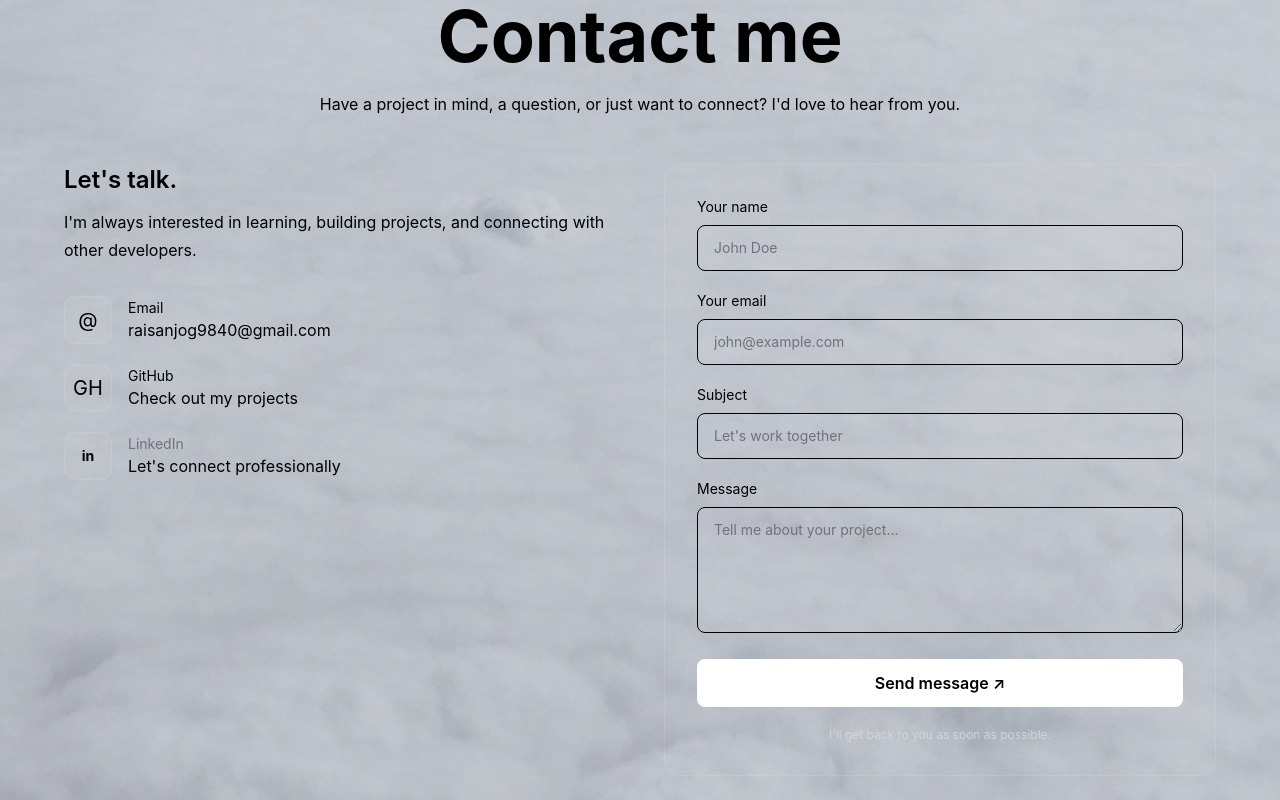
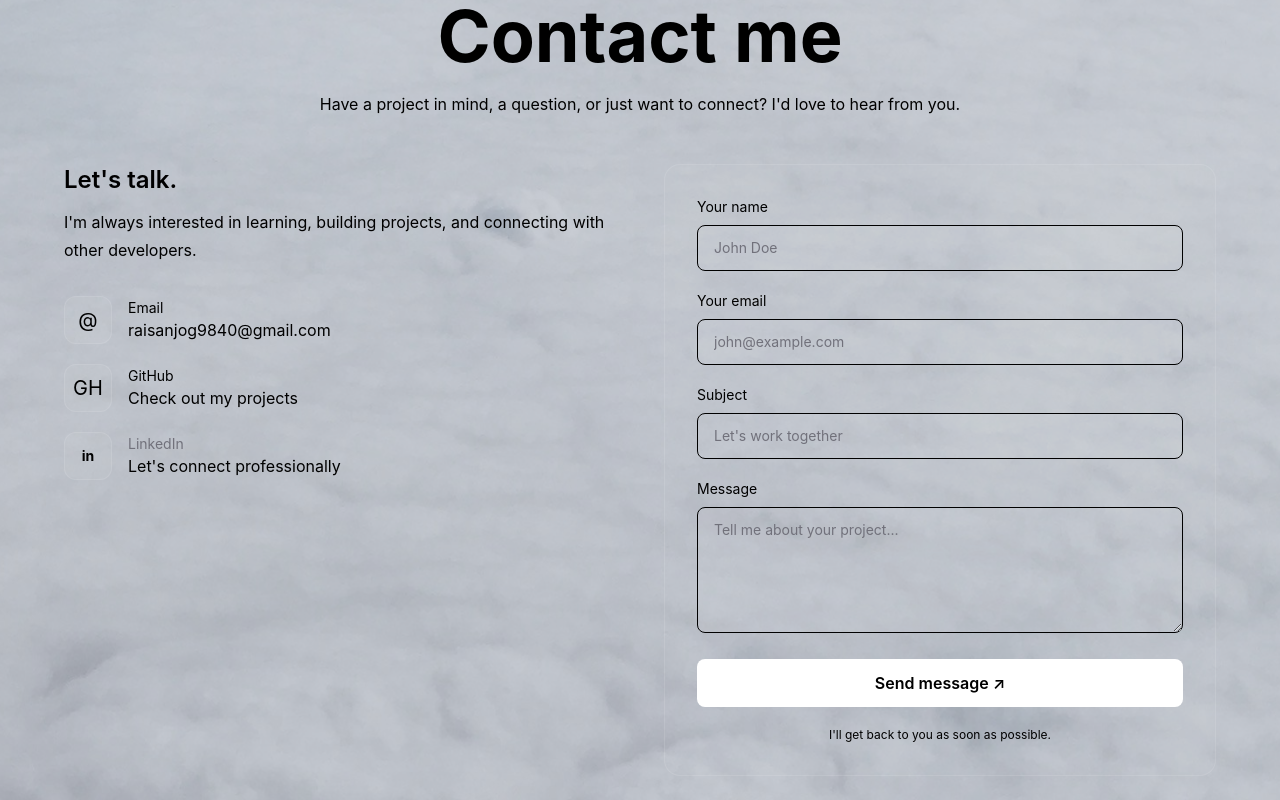
Before and after one commit to sanjograiofficial/portfolio, a React app: page / in a window 1280 px wide. Shown: the part 2722-3522 px from the top of the page. Built offline with nearby package versions, Linux system fonts and the light colour scheme; the HTML template or start-up script is replaced by a standard one.

Commit message:
fix: text contrast

```diff
--- a/src/components/contact/Contact.tsx
+++ b/src/components/contact/Contact.tsx
@@ -208,7 +208,7 @@ const Contact = () => {
               {isSending ? "Sending..." : "Send message ↗"}
             </button>
 
-            <p className="text-center text-xs text-zinc-300" role="status">
+            <p className="text-center text-xs" role="status">
               {status || "I'll get back to you as soon as possible."}
             </p>
           </form>
```
